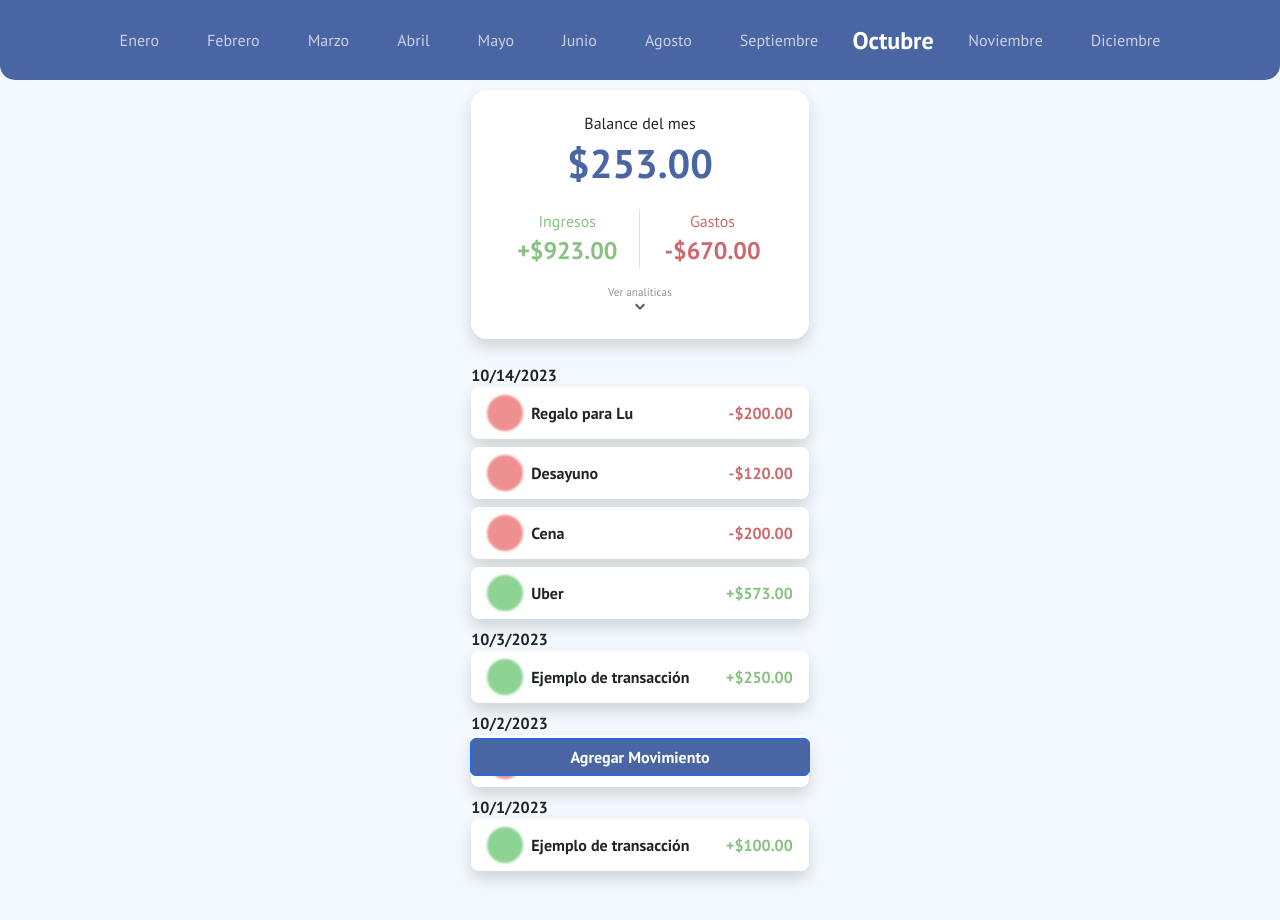
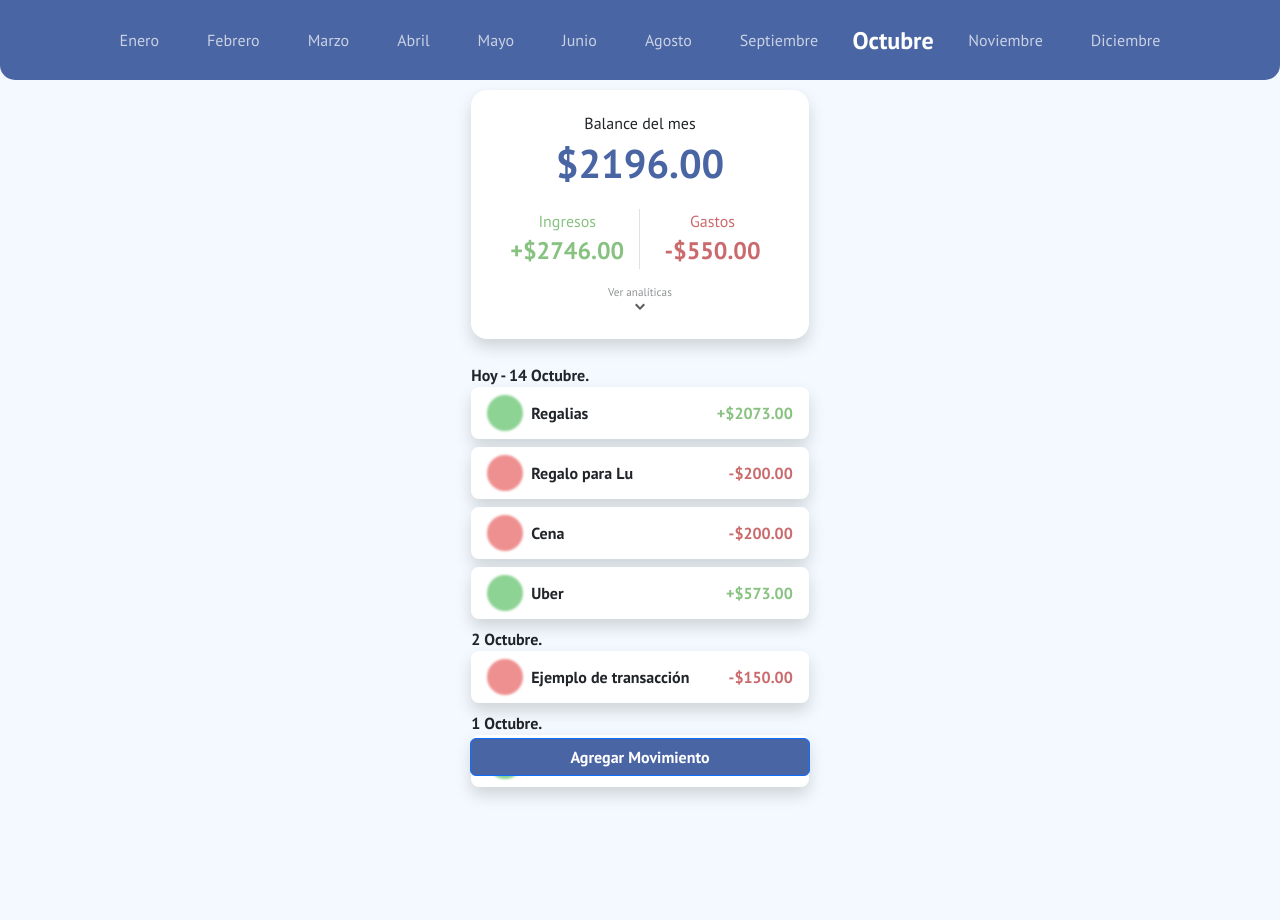
Before and after one commit to fernandopanduro/Reto-Front-End-Developer, a React (Vite) app: page / in a window 1280 px wide. Shown: the top 920 px of the page. After the commit the page ends 877 px from the top, so only its background shows below. Built offline with nearby package versions, Linux system fonts and the light colour scheme; data requests are answered from the project's data file.

Commit message:
✨ feat: Filter by day

```diff
--- a/db.json
+++ b/db.json
@@ -169,12 +169,6 @@
       "amount": -150
     },
     {
-      "id": "transaction_2023_10_3",
-      "text": "Ejemplo de transacción",
-      "createdAt": "2023-10-03T00:00:00.000Z",
-      "amount": 250
-    },
-    {
       "id": "b9ff9ad3-d8e3-4e2f-9827-a71db8b41ace",
       "text": "Uber",
       "createdAt": "2023-10-14T02:58:16.221Z",
@@ -187,16 +181,16 @@
       "amount": -200
     },
     {
-      "id": "5694d9a0-f710-49e3-8538-37de613c8da5",
-      "text": "Desayuno",
-      "createdAt": "2023-10-14T08:27:29.887Z",
-      "amount": -120
-    },
-    {
       "id": "1e40d530-b37b-44fe-a3ae-454731a28ac7",
       "text": "Regalo para Lu",
       "createdAt": "2023-10-14T08:33:55.997Z",
       "amount": -200
+    },
+    {
+      "id": "67dfca9e-9595-40c9-b2c2-3236d0976de1",
+      "text": "Regalias",
+      "createdAt": "2023-10-14T10:35:56.885Z",
+      "amount": 2073
     }
   ]
 }
--- a/src/components/transactions-list.tsx
+++ b/src/components/transactions-list.tsx
@@ -30,9 +30,29 @@ const TransactionsList = () => {
     setActiveMonthIndex(currentMonth);
   }, [currentMonth]);
 
+  const prevDateRef = useRef<string | null>(null);
 
+  const formatDate = (transactionDate: Date) => {
+    const now = new Date();
+    const transactionDay = transactionDate.getDate();
+    const transactionMonth = transactionDate.getMonth();
 
-  const prevDateRef = useRef<string | null>(null);
+    if (
+      transactionDate.getFullYear() === now.getFullYear() &&
+      transactionDate.getMonth() === now.getMonth() &&
+      transactionDate.getDate() === now.getDate()
+    ) {
+      return `Hoy - ${transactionDay} ${monthNames[transactionMonth - 1]}.`;
+    } else if (
+      transactionDate.getFullYear() === now.getFullYear() &&
+      transactionDate.getMonth() === now.getMonth() &&
+      transactionDate.getDate() === now.getDate() - 1
+    ) {
+      return `Ayer - ${transactionDay} ${monthNames[transactionMonth - 1]}.`;
+    } else {
+      return `${transactionDay} ${monthNames[transactionMonth - 1]}.`;
+    }
+  };
 
   return (
     <>
@@ -62,9 +82,8 @@ const TransactionsList = () => {
           </p>
         )}
         {filteredTransactions.map(transaction => {
-          const formattedDate = new Date(
-            transaction.createdAt
-          ).toLocaleDateString();
+          const transactionDate = new Date(transaction.createdAt);
+          const formattedDate = formatDate(transactionDate);
           const showDate = prevDateRef.current !== formattedDate;
           prevDateRef.current = formattedDate;
           return (
```
